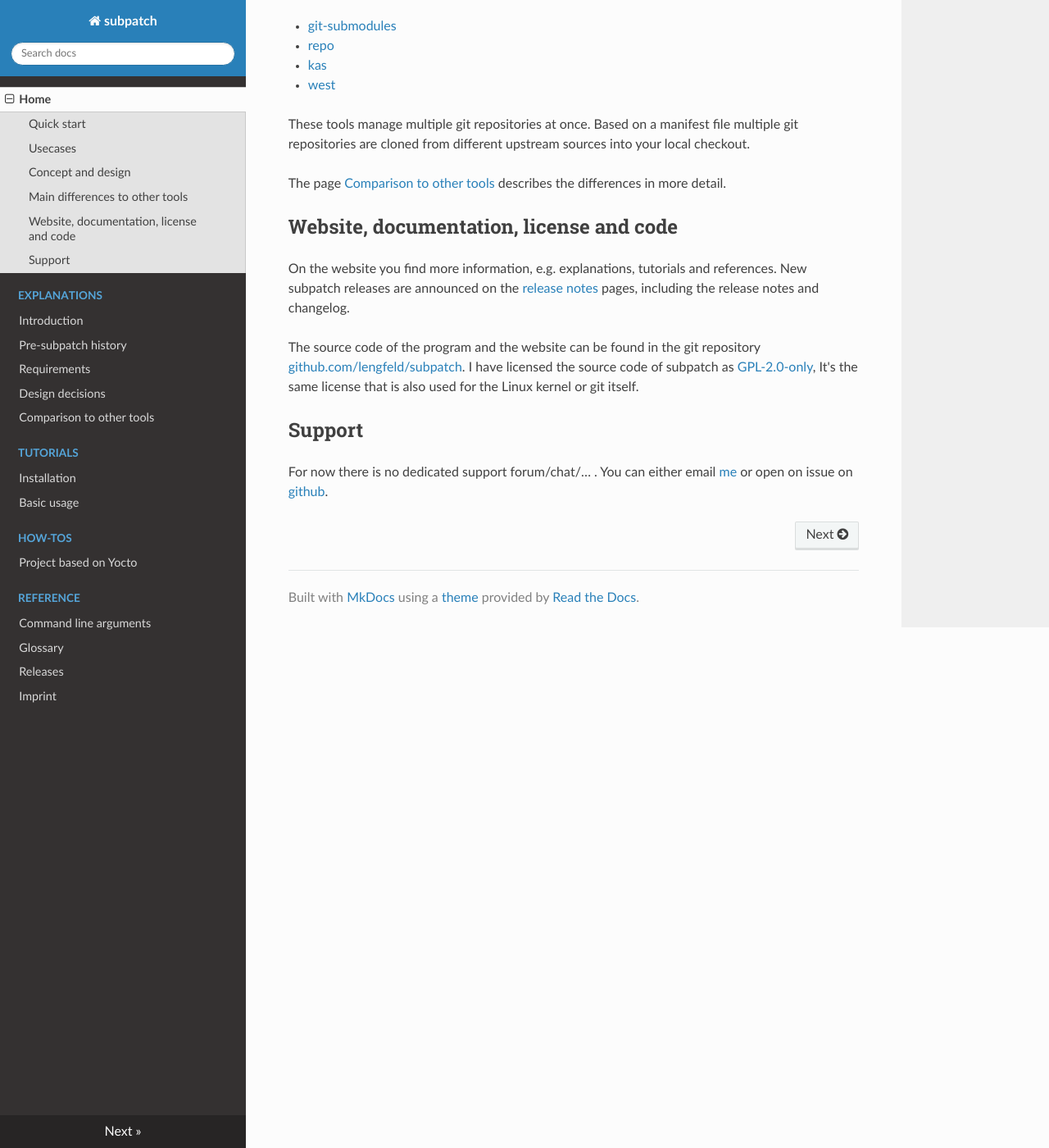
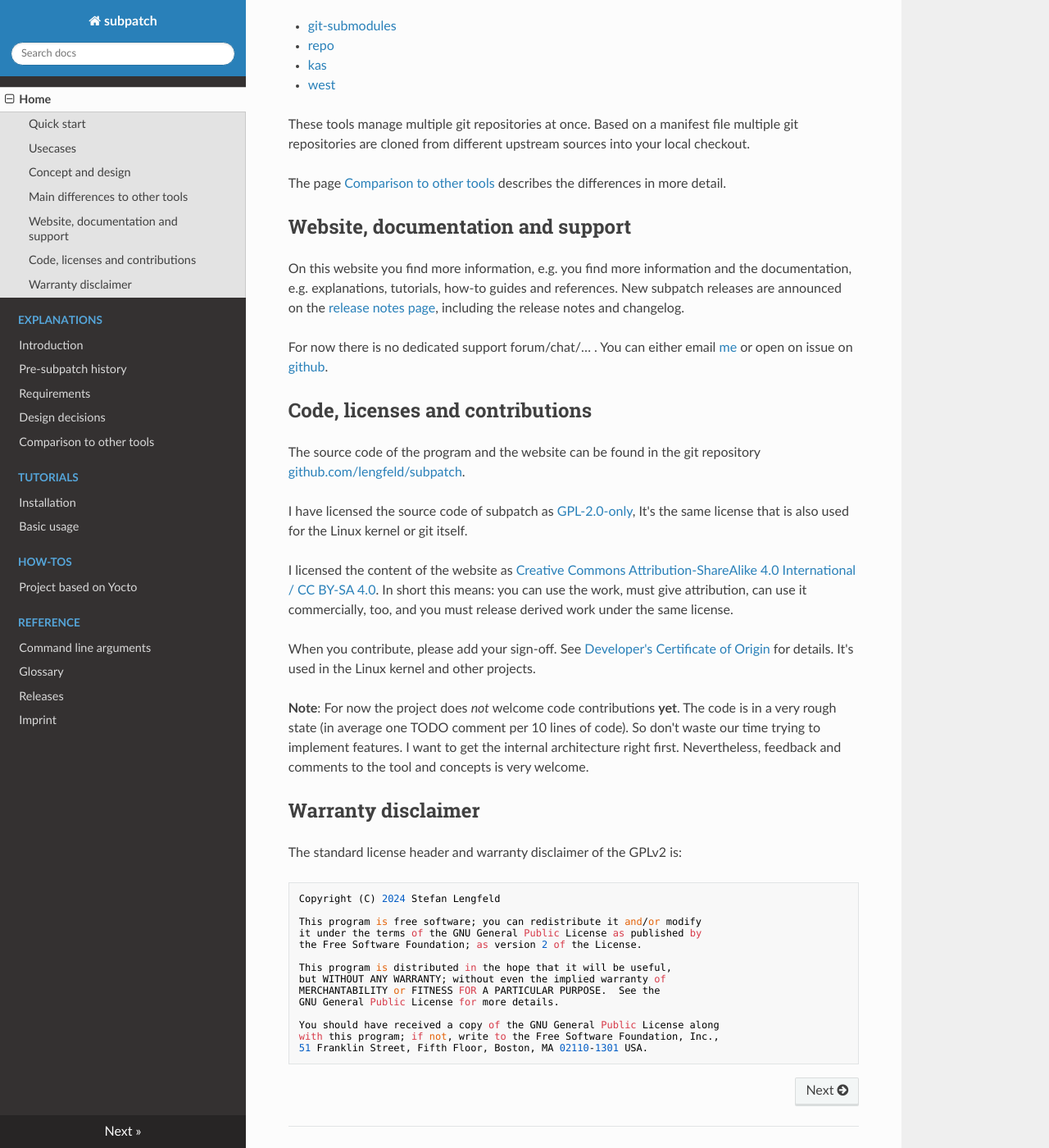
Before and after one commit to lengfeld/subpatch, an MkDocs documentation site: the page built from website/index.md, in a window 1280 px wide and 1400 px high, scrolled down 1352 px. Shown: the whole window at 82% size. Built offline with MkDocs 1.6.1, drawn with Linux system fonts in a browser that asks for light colours; nearby versions of some CDN libraries; some of the changed text lies outside the part shown.

Commit message:
README/index.md: updates
License website as CC BY-SA 4.0. Add warranty disclaimer to website.
Add note about Developer certificate origin. Add not about no
contributions yet.

```diff
--- a/mkdocs.yml
+++ b/mkdocs.yml
@@ -26,3 +26,4 @@
   social:
     - icon: fontawesome/brands/github
       link: https://github.com/lengfeld/subpatch
+copyright: Copyright © 2024 Stefan Lengfeld (This website is licensed under CC BY-SA 4.0)
--- a/website/index.md
+++ b/website/index.md
@@ -27,8 +27,9 @@
     $ git commit -m "adding googletest"
 
 If you are interested in finding out more, please see the text below and the
-menu of this website on the left side. It contains explanations, tutorials and
-references about subpatch.
+menu of this website on the left side.
+It contains explanations, tutorials, how-to guides and references about
+subpatch.
 
 
 ## Usecases
@@ -75,22 +76,59 @@
 describes the differences in more detail.
 
 
-## Website, documentation, license and code
+## Website, documentation and support
 
-On the website you find more information, e.g.
-explanations, tutorials and references. New subpatch releases are announced on
-the [release notes](ref/releases.md) pages, including the
-release notes and changelog.
+On this website you find more information, e.g.
+you find more information and the documentation, e.g. explanations, tutorials,
+how-to guides and references. New subpatch releases are announced on the
+[release notes page](ref/releases.md),
+including the release notes and changelog.
+
+For now there is no dedicated support forum/chat/… . You can either
+email [me](mailto:stefan+subpatch@lengfeld.xyz) or open on issue on
+[github](https://github.com/lengfeld/subpatch/issues).
+
+
+## Code, licenses and contributions
 
 The source code of the program and the website can be found in the
 git repository [github.com/lengfeld/subpatch](https://github.com/lengfeld/subpatch).
+
 I have licensed the source code of subpatch as
 [GPL-2.0-only](https://spdx.org/licenses/GPL-2.0-only.html),
 It's the same license that is also used for the Linux kernel or git itself.
 
+I licensed the content of the website as
+[Creative Commons Attribution-ShareAlike 4.0 International / CC BY-SA 4.0](https://creativecommons.org/licenses/by-sa/4.0/?ref=chooser-v1).
+In short this means: you can use the work, must give attribution, can use it
+commercially, too, and you must release derived work under the same license.
 
-## Support
+When you contribute, please add your sign-off. See [Developer's Certificate of
+Origin](https://developercertificate.org/) for details. It's used in the Linux
+kernel and other projects.
 
-For now there is no dedicated support forum/chat/… . You can either
-email [me](mailto:stefan+subpatch@lengfeld.xyz) or open on issue on
-[github](https://github.com/lengfeld/subpatch/issues).
+**Note**: For now the project does *not* welcome code contributions __yet__.
+The code is in a very rough state (in average one TODO comment per 10 lines of
+code). So don't waste our time trying to implement features. I want to get the
+internal architecture right first. Nevertheless, feedback and comments to the
+tool and concepts is very welcome.
+
+
+## Warranty disclaimer
+
+The standard license header and warranty disclaimer of the GPLv2 is:
+
+    Copyright (C) 2024 Stefan Lengfeld
+
+    This program is free software; you can redistribute it and/or modify
+    it under the terms of the GNU General Public License as published by
+    the Free Software Foundation; as version 2 of the License.
+
+    This program is distributed in the hope that it will be useful,
+    but WITHOUT ANY WARRANTY; without even the implied warranty of
+    MERCHANTABILITY or FITNESS FOR A PARTICULAR PURPOSE.  See the
+    GNU General Public License for more details.
+
+    You should have received a copy of the GNU General Public License along
+    with this program; if not, write to the Free Software Foundation, Inc.,
+    51 Franklin Street, Fifth Floor, Boston, MA 02110-1301 USA.
```
Also changed, not shown: README.internal.md (+0 -18 lines), README.md (+49 -11 lines), 5 other files.
